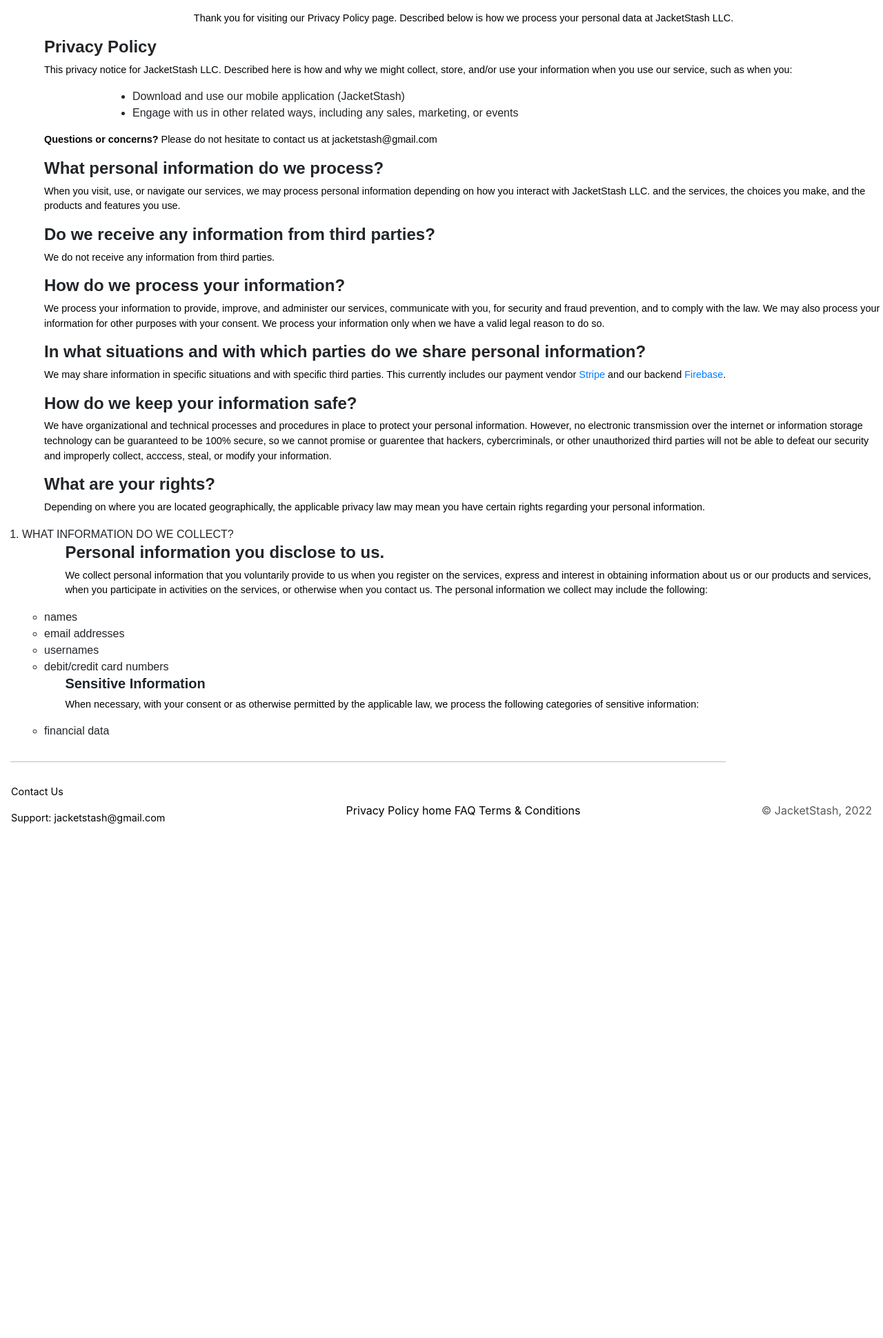
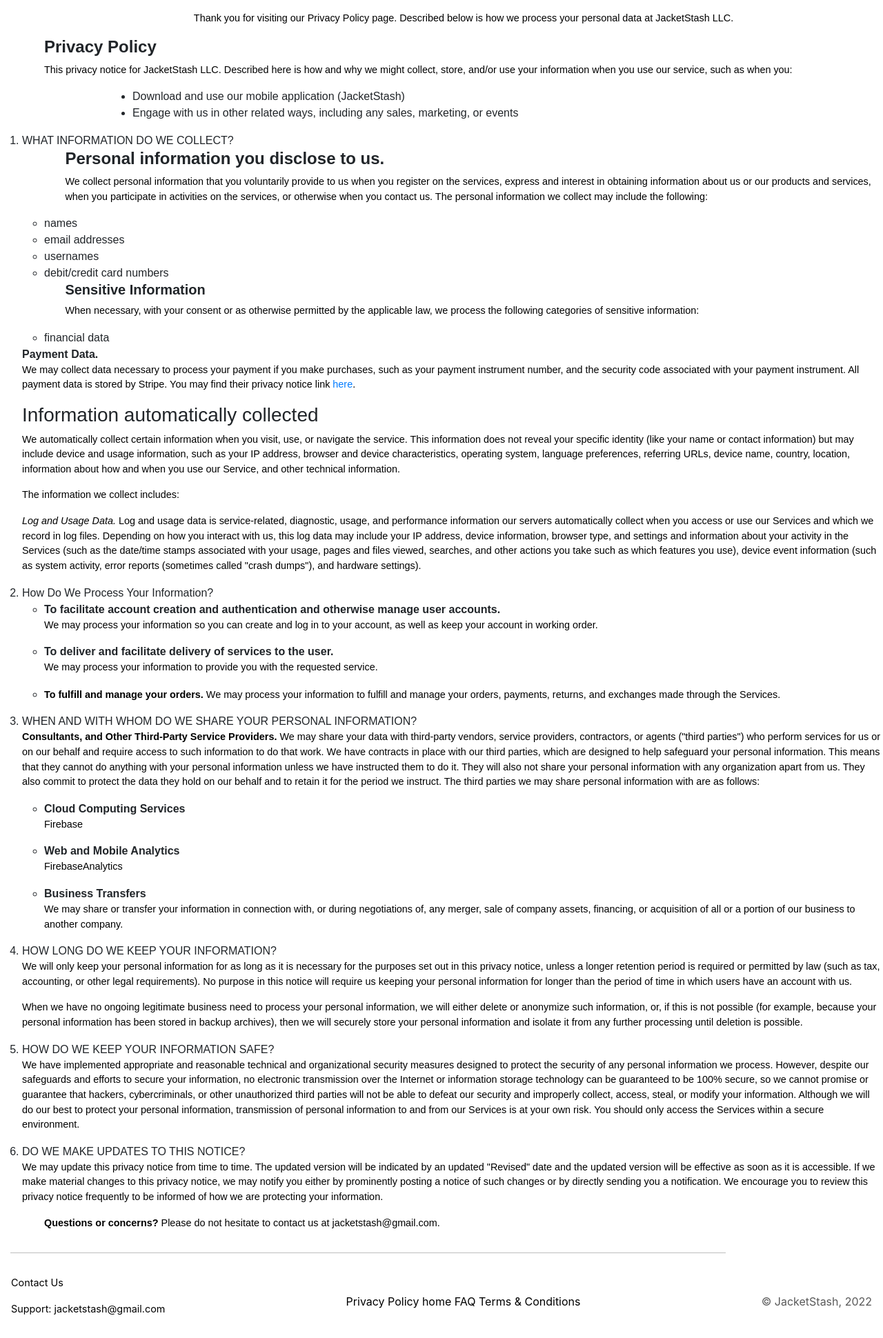
Before and after one commit to 2020ayao/jacketstashweb, a Django app: page /privacy-policy in a window 1280 px wide. Shown: the part 247-2187 px from the top of the page at 69% size. Before the commit the page ends 1442 px from the top, so only its background shows below. Run offline with Django 4.2, Linux system fonts and the light colour scheme; some libraries are stand-ins or nearby versions.

Commit message:
privacy policy update

```diff
--- a/JacketStash_Web/settings.py
+++ b/JacketStash_Web/settings.py
@@ -133,7 +133,7 @@ STATICFILES_DIRS = [
 ]
 # STATIC_URL = os.path.join(BASE_DIR, 'static')
 STATIC_URL = '/static/'
-STATIC_ROOT = os.path.join(BASE_DIR, 'static')
+# STATIC_ROOT = os.path.join(BASE_DIR, 'static')
 
 # Default primary key field type
 # https://docs.djangoproject.com/en/4.1/ref/settings/#default-auto-field
--- a/base/templates/base/privacy-policy.html
+++ b/base/templates/base/privacy-policy.html
@@ -24,56 +24,6 @@
         events
       </li>
     </ul>
-    <p id="text">
-      <b>Questions or concerns?</b> Please do not hesitate to contact us at
-      jacketstash@gmail.com
-    </p>
-    <h4 id="title">What personal information do we process?</h4>
-    <p id="text">
-      When you visit, use, or navigate our services, we may process personal
-      information depending on how you interact with JacketStash LLC. and the
-      services, the choices you make, and the products and features you use.
-    </p>
-
-    <h4 id="title">Do we receive any information from third parties?</h4>
-    <p id="text">We do not receive any information from third parties.</p>
-
-    <h4 id="title">How do we process your information?</h4>
-    <p id="text">
-      We process your information to provide, improve, and administer our
-      services, communicate with you, for security and fraud prevention, and to
-      comply with the law. We may also process your information for other
-      purposes with your consent. We process your information only when we have
-      a valid legal reason to do so.
-    </p>
-
-    <h4 id="title">
-      In what situations and with which parties do we share personal
-      information?
-    </h4>
-    <p id="text">
-      We may share information in specific situations and with specific third
-      parties. This currently includes our payment vendor
-      <a href="https://stripe.com/privacy">Stripe</a> and our backend
-      <a href="https://firebase.google.com/support/privacy">Firebase</a>.
-    </p>
-
-    <h4 id="title">How do we keep your information safe?</h4>
-    <p id="text">
-      We have organizational and technical processes and procedures in place to
-      protect your personal information. However, no electronic transmission
-      over the internet or information storage technology can be guaranteed to
-      be 100% secure, so we cannot promise or guarentee that hackers,
-      cybercriminals, or other unauthorized third parties will not be able to
-      defeat our security and improperly collect, acccess, steal, or modify your
-      information.
-    </p>
-
-    <h4 id="title">What are your rights?</h4>
-    <p id="text">
-      Depending on where you are located geographically, the applicable privacy
-      law may mean you have certain rights regarding your personal information.
-    </p>
 
     <ol>
       <li>WHAT INFORMATION DO WE COLLECT?</li>
@@ -101,7 +51,141 @@
       <ul>
         <li>financial data</li>
       </ul>
+
+      <b>Payment Data.</b>
+      <p>
+        We may collect data necessary to process your payment if you make
+        purchases, such as your payment instrument number, and the security code
+        associated with your payment instrument. All payment data is stored by
+        Stripe. You may find their privacy notice link
+        <a href="https://stripe.com/privacy">here</a>.
+      </p>
+
+      <h3>Information automatically collected</h3>
+      <p>
+        We automatically collect certain information when you visit, use, or
+        navigate the service. This information does not reveal your specific
+        identity (like your name or contact information) but may include device
+        and usage information, such as your IP address, browser and device
+        characteristics, operating system, language preferences, referring URLs,
+        device name, country, location, information about how and when you use
+        our Service, and other technical information.
+      </p>
+      <p>The information we collect includes:</p>
+      <p>
+        <i>Log and Usage Data.</i> Log and usage data is service-related,
+        diagnostic, usage, and performance information our servers automatically
+        collect when you access or use our Services and which we record in log
+        files. Depending on how you interact with us, this log data may include
+        your IP address, device information, browser type, and settings and
+        information about your activity in the Services (such as the date/time
+        stamps associated with your usage, pages and files viewed, searches, and
+        other actions you take such as which features you use), device event
+        information (such as system activity, error reports (sometimes called
+        "crash dumps"), and hardware settings).
+      </p>
+
+      <li>How Do We Process Your Information?</li>
+      <ul>
+        <li>
+          <b
+            >To facilitate account creation and authentication and otherwise
+            manage user accounts.</b
+          >
+          <p>
+            We may process your information so you can create and log in to your
+            account, as well as keep your account in working order.
+          </p>
+        </li>
+        <li>
+          <b>To deliver and facilitate delivery of services to the user.</b>
+          <p>
+            We may process your information to provide you with the requested
+            service.
+          </p>
+        </li>
+        <li>
+          <p>
+            <b>To fulfill and manage your orders.</b>
+            We may process your information to fulfill and manage your orders,
+            payments, returns, and exchanges made through the Services.
+          </p>
+        </li>
+      </ul>
+      <li>WHEN AND WITH WHOM DO WE SHARE YOUR PERSONAL INFORMATION?</li>
+      <p>
+        <b>Consultants, and Other Third-Party Service Providers.</b>
+        We may share your data with third-party vendors, service providers,
+        contractors, or agents ("third parties") who perform services for us or
+        on our behalf and require access to such information to do that work. We
+        have contracts in place with our third parties, which are designed to
+        help safeguard your personal information. This means that they cannot do
+        anything with your personal information unless we have instructed them
+        to do it. They will also not share your personal information with any
+        organization apart from us. They also commit to protect the data they
+        hold on our behalf and to retain it for the period we instruct. The
+        third parties we may share personal information with are as follows:
+      </p>
+      <ul>
+        <li><b>Cloud Computing Services</b></li>
+        <p>Firebase</p>
+        <li><b>Web and Mobile Analytics</b></li>
+        <p>FirebaseAnalytics</p>
+        <li><b>Business Transfers</b></li>
+        <p>
+          We may share or transfer your information in connection with, or
+          during negotiations of, any merger, sale of company assets, financing,
+          or acquisition of all or a portion of our business to another company.
+        </p>
+      </ul>
+      <li>HOW LONG DO WE KEEP YOUR INFORMATION?</li>
+      <p>
+        We will only keep your personal information for as long as it is
+        necessary for the purposes set out in this privacy notice, unless a
+        longer retention period is required or permitted by law (such as tax,
+        accounting, or other legal requirements). No purpose in this notice will
+        require us keeping your personal information for longer than the period
+        of time in which users have an account with us.
+      </p>
+      <p>
+        When we have no ongoing legitimate business need to process your
+        personal information, we will either delete or anonymize such
+        information, or, if this is not possible (for example, because your
+        personal information has been stored in backup archives), then we will
+        securely store your personal information and isolate it from any further
+        processing until deletion is possible.
+      </p>
+
+      <li>HOW DO WE KEEP YOUR INFORMATION SAFE?</li>
+      <p>
+        We have implemented appropriate and reasonable technical and
+        organizational security measures designed to protect the security of any
+        personal information we process. However, despite our safeguards and
+        efforts to secure your information, no electronic transmission over the
+        Internet or information storage technology can be guaranteed to be 100%
+        secure, so we cannot promise or guarantee that hackers, cybercriminals,
+        or other unauthorized third parties will not be able to defeat our
+        security and improperly collect, access, steal, or modify your
+        information. Although we will do our best to protect your personal
+        information, transmission of personal information to and from our
+        Services is at your own risk. You should only access the Services within
+        a secure environment.
+      </p>
+      <li>DO WE MAKE UPDATES TO THIS NOTICE?</li>
+      <p>
+        We may update this privacy notice from time to time. The updated version
+        will be indicated by an updated "Revised" date and the updated version
+        will be effective as soon as it is accessible. If we make material
+        changes to this privacy notice, we may notify you either by prominently
+        posting a notice of such changes or by directly sending you a
+        notification. We encourage you to review this privacy notice frequently
+        to be informed of how we are protecting your information.
+      </p>
     </ol>
+    <p id="text">
+      <b>Questions or concerns?</b> Please do not hesitate to contact us at
+      jacketstash@gmail.com.
+    </p>
   </div>
 </body>
 
```
